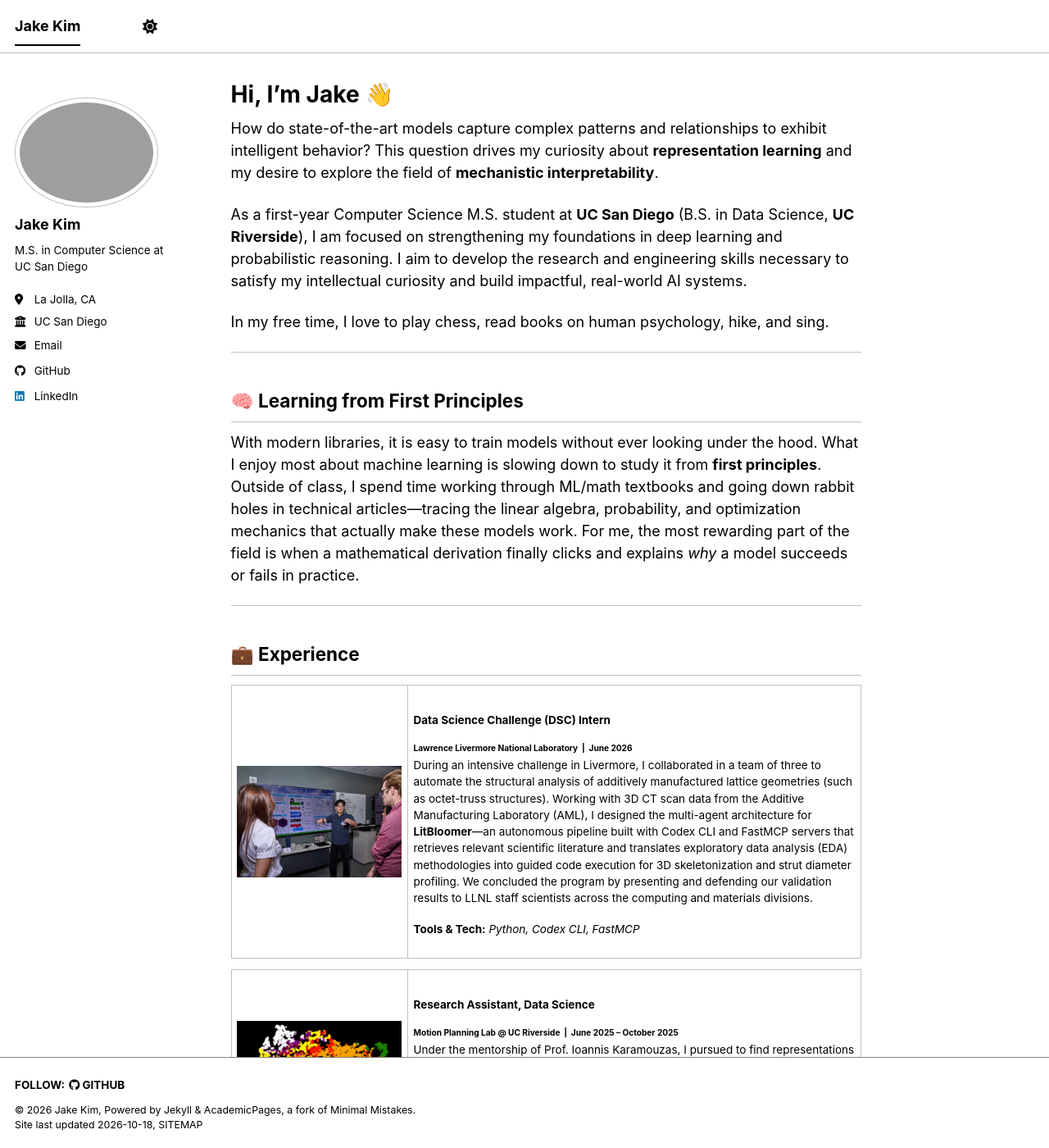
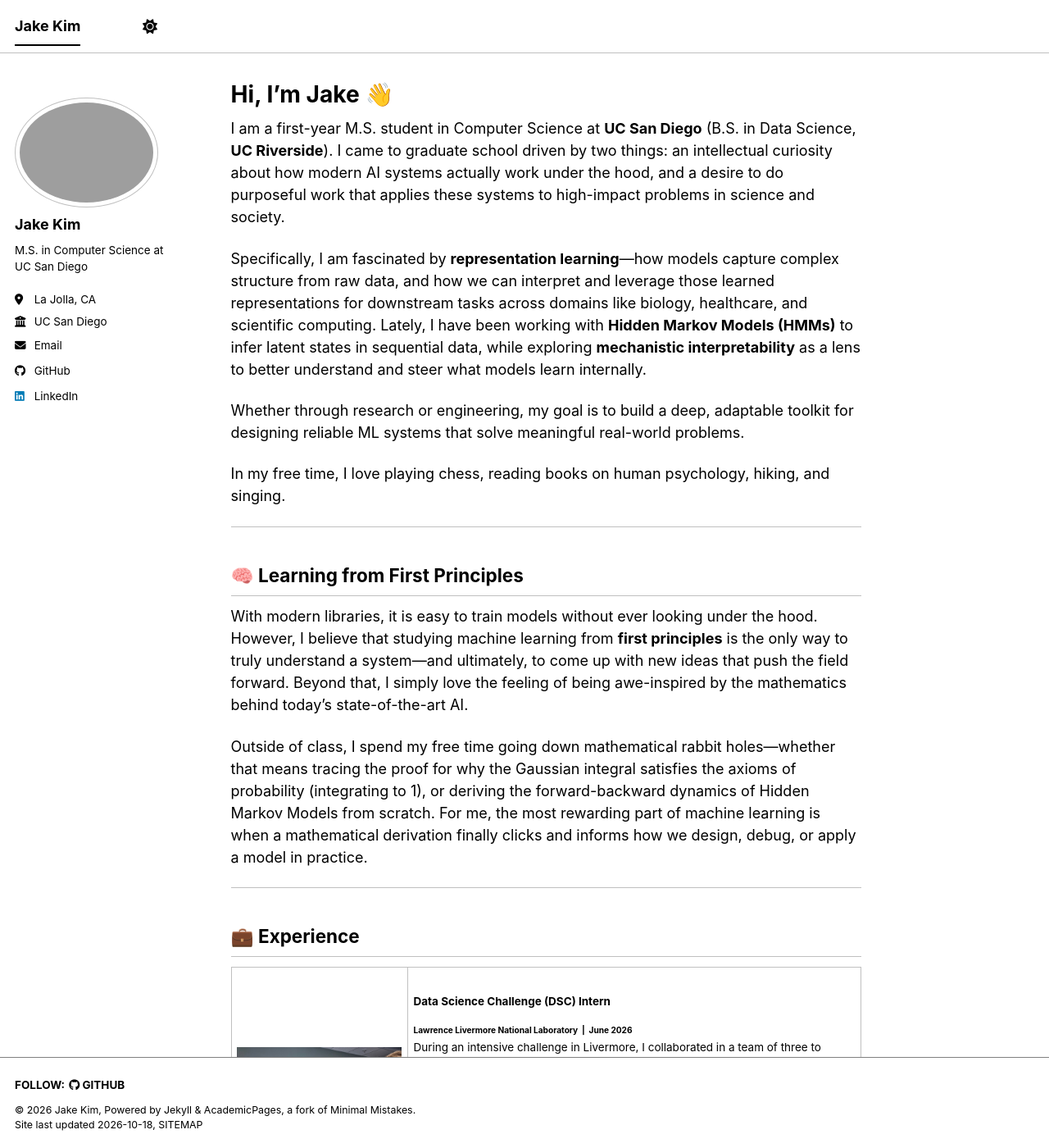
Before and after one commit to jakecreate/jakecreate.github.io, a Jekyll site: the page built from _pages/about.md, in a window 1280 px wide and 1400 px high. Shown: the whole window at 82% size. Built offline with Jekyll 4.4.1, drawn with Linux system fonts in a browser that asks for light colours; a style sheet for code colours, icons or effects is not loaded; some of the changed text lies outside the part shown.

Commit message:
update _pages/about.md

```diff
--- a/_pages/about.md
+++ b/_pages/about.md
@@ -7,17 +7,21 @@ redirect_from:
   - /about.html
 ---
 
-How do state-of-the-art models capture complex patterns and relationships to exhibit intelligent behavior? This question drives my curiosity about **representation learning** and my desire to explore the field of **mechanistic interpretability**.
+I am a first-year M.S. student in Computer Science at **UC San Diego** (B.S. in Data Science, **UC Riverside**). I came to graduate school driven by two things: an intellectual curiosity about how modern AI systems actually work under the hood, and a desire to do purposeful work that applies these systems to high-impact problems in science and society.
 
-As a first-year Computer Science M.S. student at **UC San Diego** (B.S. in Data Science, **UC Riverside**), I am focused on strengthening my foundations in deep learning and probabilistic reasoning. I aim to develop the research and engineering skills necessary to satisfy my intellectual curiosity and build impactful, real-world AI systems.
+Specifically, I am fascinated by **representation learning**—how models capture complex structure from raw data, and how we can interpret and leverage those learned representations for downstream tasks across domains like biology, healthcare, and scientific computing. Lately, I have been working with **Hidden Markov Models (HMMs)** to infer latent states in sequential data, while exploring **mechanistic interpretability** as a lens to better understand and steer what models learn internally.
 
-In my free time, I love to play chess, read books on human psychology, hike, and sing.
+Whether through research or engineering, my goal is to build a deep, adaptable toolkit for designing reliable ML systems that solve meaningful real-world problems.
+
+In my free time, I love playing chess, reading books on human psychology, hiking, and singing.
 
 ---
 
 ## 🧠 Learning from First Principles
 
-With modern libraries, it is easy to train models without ever looking under the hood. What I enjoy most about machine learning is slowing down to study it from **first principles**. Outside of class, I spend time working through ML/math textbooks and going down rabbit holes in technical articles—tracing the linear algebra, probability, and optimization mechanics that actually make these models work. For me, the most rewarding part of the field is when a mathematical derivation finally clicks and explains *why* a model succeeds or fails in practice.
+With modern libraries, it is easy to train models without ever looking under the hood. However, I believe that studying machine learning from **first principles** is the only way to truly understand a system—and ultimately, to come up with new ideas that push the field forward. Beyond that, I simply love the feeling of being awe-inspired by the mathematics behind today's state-of-the-art AI.
+
+Outside of class, I spend my free time going down mathematical rabbit holes—whether that means tracing the proof for why the Gaussian integral satisfies the axioms of probability (integrating to 1), or deriving the forward-backward dynamics of Hidden Markov Models from scratch. For me, the most rewarding part of machine learning is when a mathematical derivation finally clicks and informs how we design, debug, or apply a model in practice.
 
 ---
 
@@ -45,7 +49,7 @@ With modern libraries, it is easy to train models without ever looking under the
     <td width="72%">
       <h3>Research Assistant, Data Science</h3>
       <h4>Motion Planning Lab @ UC Riverside &nbsp;|&nbsp; June 2025 – October 2025</h4>
-      <p>Under the mentorship of Prof. Ioannis Karamouzas, I pursued to find representations for multi-agent motion. I built a custom PyTorch autoencoder to perform non-linear dimensionality reduction on spatiotemporal sequence data from normalized NBA player trajectories. By projecting these sequences into the latent space, I discovered clusters of distinct movement patterns, directly motivating a PhD student in the lab to pursue latent-space clustering for her research.</p>
+      <p>Under the mentorship of Prof. Ioannis Karamouzas, I explored representation learning for multi-agent motion. I built a custom PyTorch autoencoder to perform non-linear dimensionality reduction on spatiotemporal sequence data from normalized NBA player trajectories. By projecting these sequences into the latent space, I discovered clusters of distinct movement patterns, directly motivating a PhD student in the lab to pursue latent-space clustering for her research.</p>
       <p><b>Tools & Tech:</b> <i>PyTorch, Python, Autoencoders, Pandas, NumPy, Matplotlib</i></p>
     </td>
   </tr>
```
